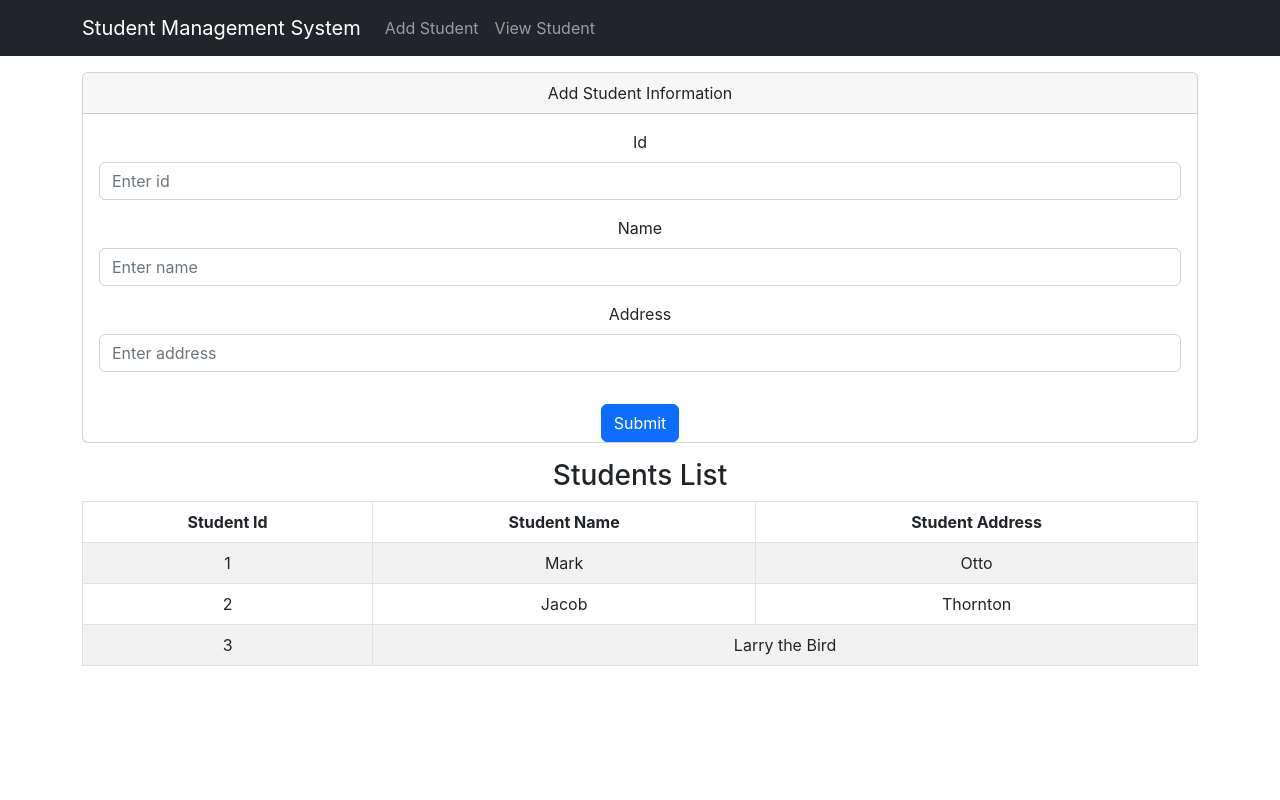
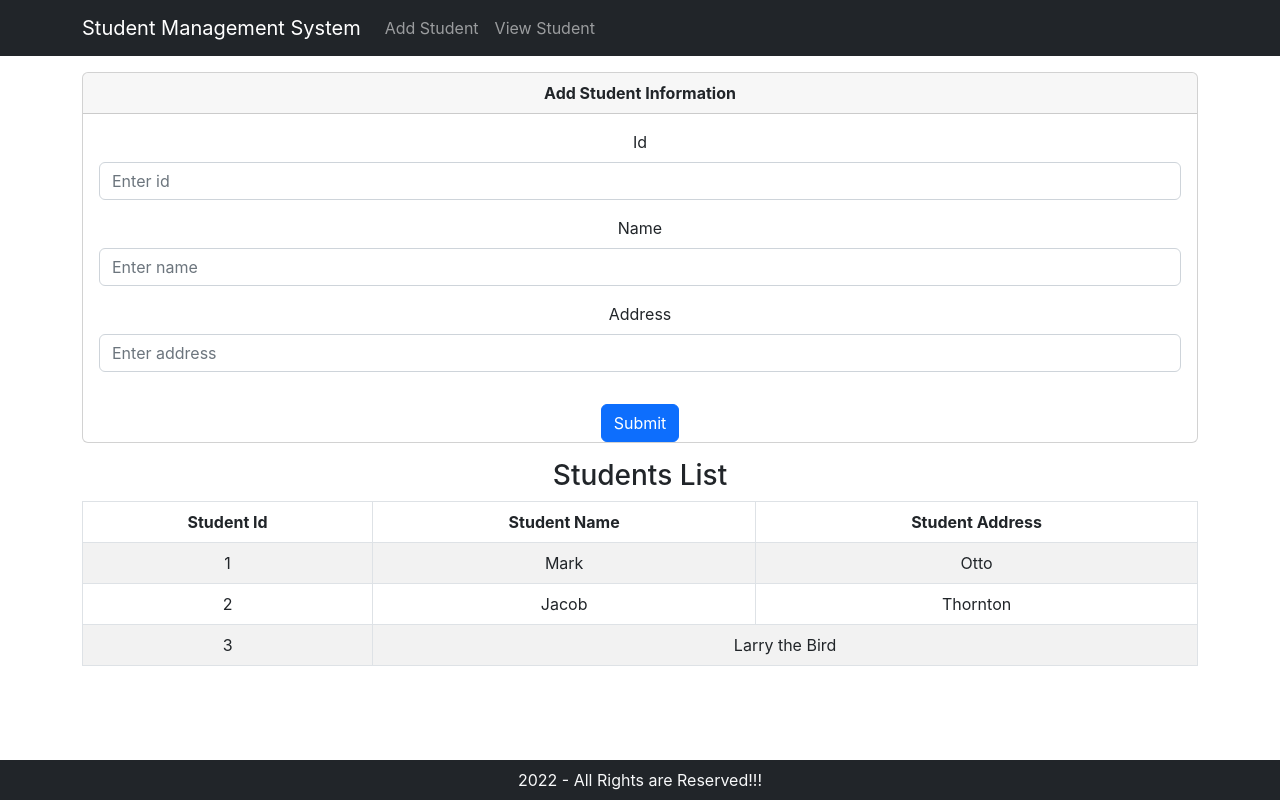
Before and after one commit to mufid048/StudentManagement, a React (Create React App) app: page / in a window 1280 px wide. Built offline with nearby package versions, Linux system fonts and the light colour scheme.

Commit message:
Added Footer

```diff
--- a/src/App.js
+++ b/src/App.js
@@ -1,4 +1,5 @@
 import './App.css';
+import Footer from './components/Footer';
 import NavigationBar from './components/NavigationBar';
 import Student from './components/Student';
 import StudentList from './components/StudentList';
@@ -9,6 +10,7 @@
       <NavigationBar />
       <Student />
       <StudentList />
+      <Footer/>
     </div>
   );
 }
--- a/src/components/Footer.js
+++ b/src/components/Footer.js
@@ -1,19 +1,20 @@
-import React from 'react'
+import React from 'react';
+import Navbar from 'react-bootstrap/Navbar';
+import Container from 'react-bootstrap/Container';
+import Col from 'react-bootstrap/Col';
 
 export default function Footer() {
+    let year = new Date().getFullYear();
+
   return (
-    <div></div>
-    // <Navbar collapseOnSelect expand="lg" bg="dark" variant="dark">
-    //         <Container>
-    //             <Navbar.Brand href="#home">Student Management System</Navbar.Brand>
-    //             <Navbar.Toggle aria-controls="responsive-navbar-nav" />
-    //             <Navbar.Collapse id="responsive-navbar-nav">
-    //                 <Nav className="me-auto">
-    //                     <Nav.Link href="#features">Add Student</Nav.Link>
-    //                     <Nav.Link href="#pricing">View Student</Nav.Link>
-    //                 </Nav>
-    //             </Navbar.Collapse>
-    //         </Container>
-    //     </Navbar>
+    <div>
+      <Navbar fixed="bottom" bg="dark" variant="dark">
+        <Container  className="text-center text-muted">
+            <Col lg={12} className="text-center text-light">
+            {year} - All Rights are Reserved!!!
+            </Col>
+        </Container>
+      </Navbar>
+    </div>
   )
 }
--- a/src/components/Student.js
+++ b/src/components/Student.js
@@ -38,7 +38,7 @@
             <Container>
                 <Card>
                     <Form onSubmit={saveStudent}>
-                        <Card.Header>Add Student Information</Card.Header>
+                        <Card.Header><strong>Add Student Information</strong></Card.Header>
                         <Card.Body>
                             <Form.Group className="mb-3">
                                 <Form.Label>Id</Form.Label>
```
